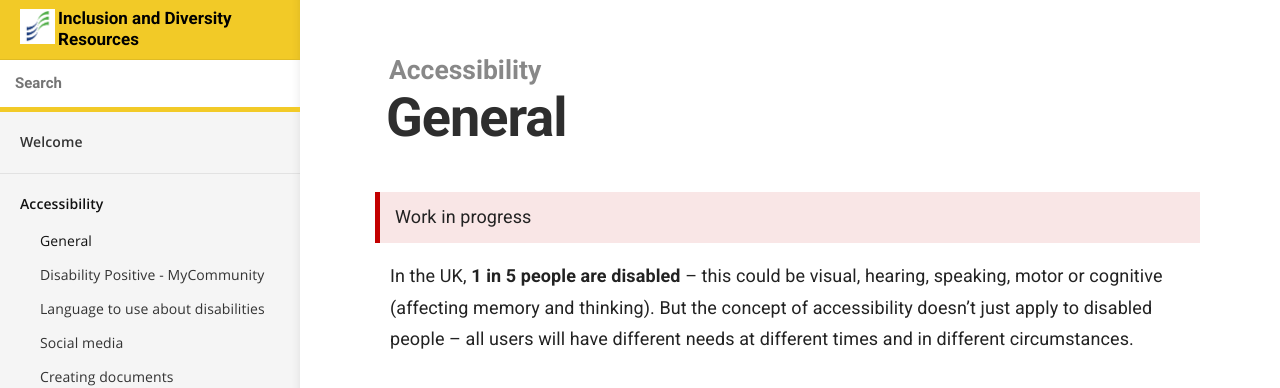
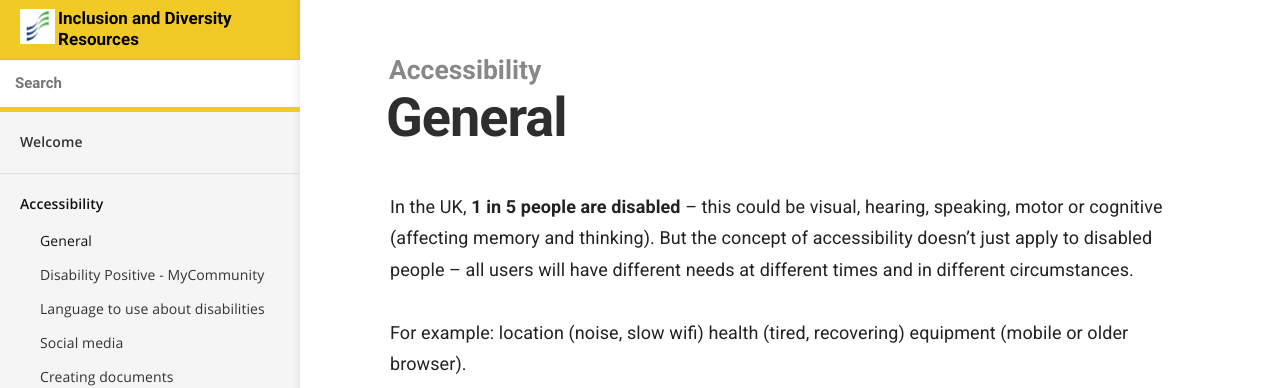
Before and after one commit to numbat70/inclusion2021, a Jekyll site: the page built from _docs/accessibility/general.md, in a window 1280 px wide and 900 px high, cut to the strip 0-388 px from the top of the window. Built offline with Jekyll 4.4.1, drawn with Linux system fonts in a browser that asks for light colours.

Commit message:
SK - improve spacing

```diff
--- a/_docs/accessibility/general.md
+++ b/_docs/accessibility/general.md
@@ -4,16 +4,12 @@ category: Accessibility
 order: 1
 ---
 
-<blockquote class="red">
-  <p>Work in progress</p>
-</blockquote>
-
-
 In the UK, **1 in 5 people are disabled** – this could be visual, hearing, speaking, motor or cognitive (affecting memory and thinking). But the concept of accessibility doesn’t just apply to disabled people – all users will have different needs at different times and in different circumstances.
 
 For example: location (noise, slow wifi) health (tired, recovering) equipment (mobile or older browser).
 
 ![showing illustrations of permanent, temporary and situational disability for 4 abilities (Touch, See, Hear and Speak)](/images/a11y/inclusive-toolkit-microsoft.png)
+
 ([Source of this diagram: Microsoft Inclusive Design toolkit](https://download.microsoft.com/download/b/0/d/b0d4bf87-09ce-4417-8f28-d60703d672ed/inclusive_toolkit_manual_final.pdf))
 
 > "My needs are different from yours and my needs today might be different tomorrow" - Charles Hall
```
